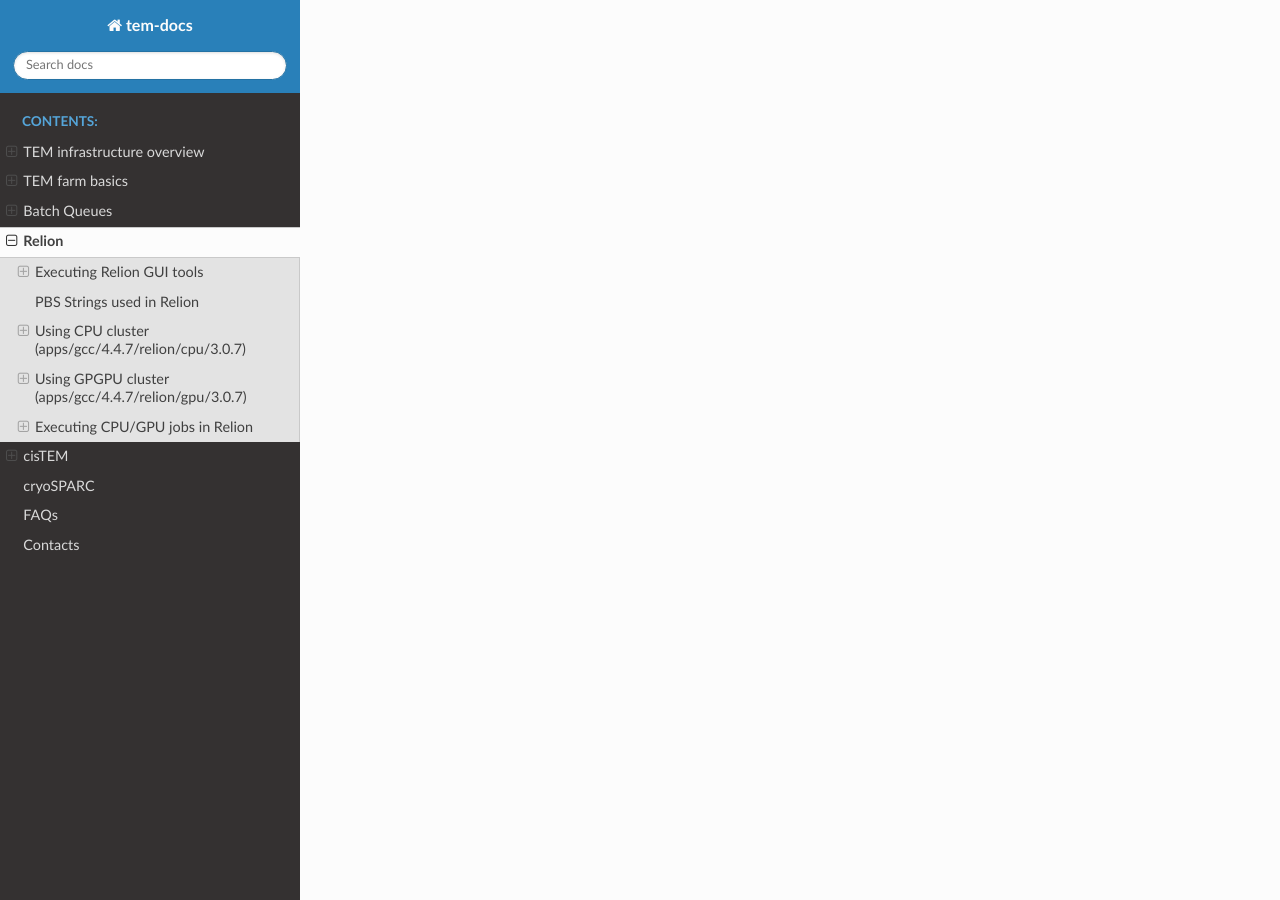
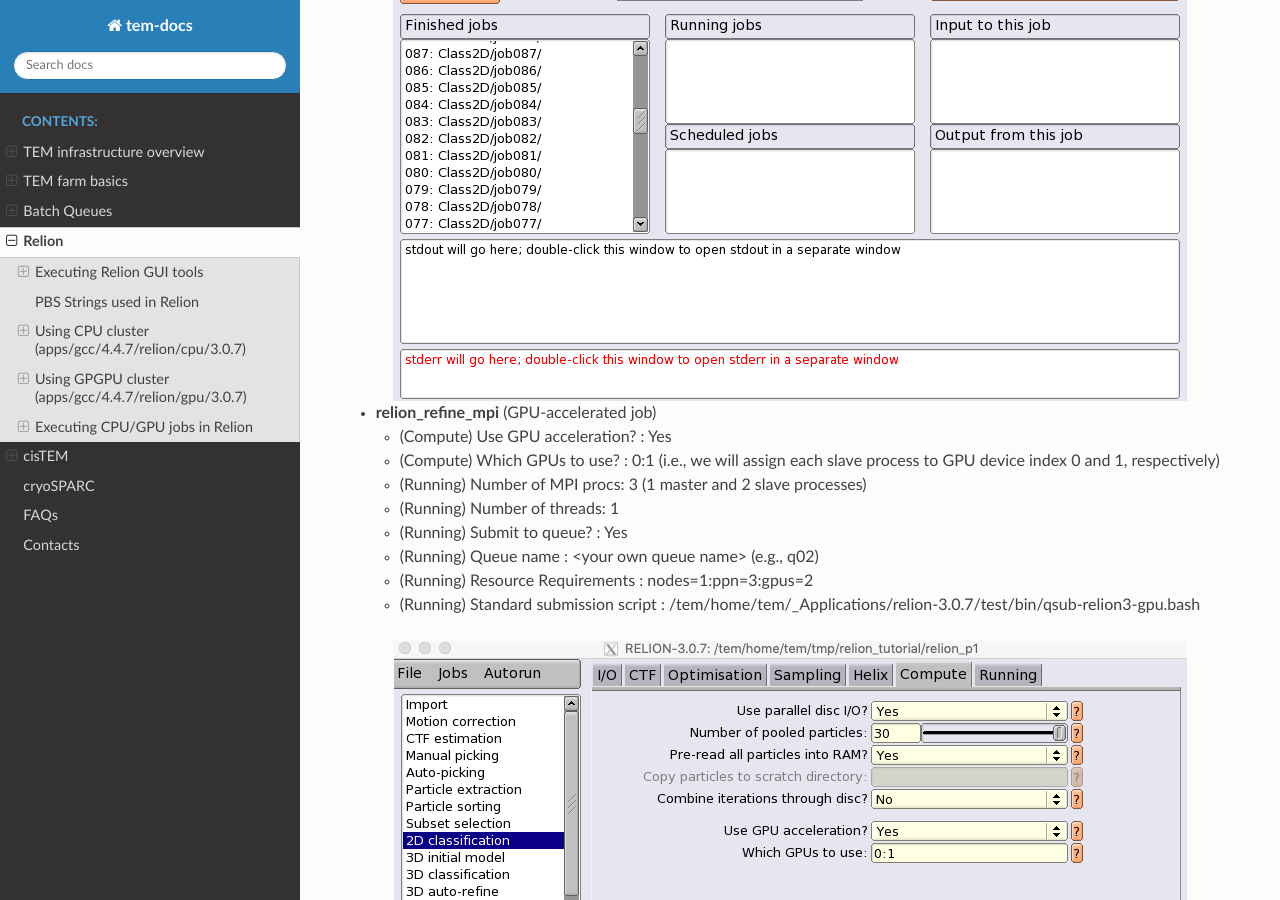
Before and after one commit to junglok/tem-docs, a Sphinx documentation site: the page built from docs/relion.rst, in a window 1280 px wide and 900 px high, scrolled down 21224 px. Built offline with Sphinx 7.4.7 and the Read the Docs theme 2.0.0, drawn with Linux system fonts in a browser that asks for light colours; some of the changed text lies outside the part shown.

Commit message:
first release

```diff
--- a/docs/relion.rst
+++ b/docs/relion.rst
@@ -610,3 +610,44 @@
 .. image:: images/gctf-2.png
     :scale: 50 %
     :align: center
+
+2D Classification
+~~~~~~~~~~~~~~~~~
+
+* **relion_refine_mpi** (CPU-only job)
+
+  * (Compute) Use GPU acceleration? : No
+  * (Running) Number of MPI procs: 112
+  * (Running) Number of threads: 1
+  * (Running) Submit to queue? : Yes
+  * (Running) Queue name : <your own queue name> (e.g., q02)
+  * (Running) Resource Requirements : nodes=4:ppn=28  (e.g., we assume the use of 4 nodes, 28 cpu cores per each node)
+  * (Running) Standard submission script : /tem/home/tem/_Applications/relion-3.0.7/test/bin/qsub-relion3-gpu.bash
+
+.. image:: images/2dclass-1.png
+    :scale: 50 %
+    :align: center
+
+.. image:: images/2dclass-2.png
+    :scale: 50 %
+    :align: center
+
+
+* **relion_refine_mpi** (GPU-accelerated job)
+
+  * (Compute) Use GPU acceleration? : Yes
+  * (Compute) Which GPUs to use? : 0:1 (i.e., we will assign each slave process to GPU device index 0 and 1, respectively)
+  * (Running) Number of MPI procs: 3 (1 master and 2 slave processes)
+  * (Running) Number of threads: 1
+  * (Running) Submit to queue? : Yes
+  * (Running) Queue name : <your own queue name> (e.g., q02)
+  * (Running) Resource Requirements : nodes=1:ppn=3:gpus=2
+  * (Running) Standard submission script : /tem/home/tem/_Applications/relion-3.0.7/test/bin/qsub-relion3-gpu.bash
+
+.. image:: images/2dclassgpu-1.png
+    :scale: 50 %
+    :align: center
+
+.. image:: images/2dclassgpu-2.png
+    :scale: 50 %
+    :align: center
```
Also changed, not shown: docs/images/2dclass-1.png (added), docs/images/2dclass-2.png (added), docs/images/2dclassgpu-1.png (added), docs/images/2dclassgpu-2.png (added).
